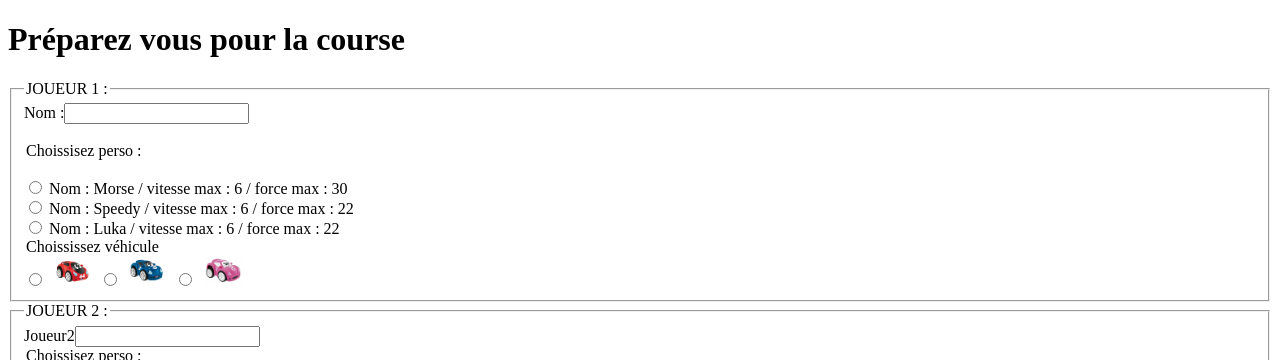
After one commit to OlivierLartillot/car-game, a PHP site: page / in a window 1280 px wide. The commit adds this page. Shown: the top 360 px of the page. Run offline with PHP 8.4, Linux system fonts and the light colour scheme.

Commit message:
start index.html. i may work it

```diff
--- /dev/null
+++ b/index.php
@@ -0,0 +1,57 @@
+<!DOCTYPE html>
+<html lang="en">
+<head>
+    <meta charset="UTF-8">
+    <meta http-equiv="X-UA-Compatible" content="IE=edge">
+    <meta name="viewport" content="width=device-width, initial-scale=1.0">
+    <title>Choix des personnages - car-game</title>
+</head>
+<body>
+    <h1>Préparez vous pour la course</h1>
+	<form method="post" action="test_d.php">
+		<fieldset>
+			<legend>JOUEUR 1 :</legend>
+				<label for="nomJ1">Nom :</label><input type="text" name="nomJ1" id="nomJ1"/><br/><br/>
+
+				<?php
+					// en attendant une table sql je rentre mes infos dans un tableau php
+					require_once "tableau_persos.php";
+					require_once "tableau_couleurs_voitures.php";
+				?>
+
+			<legend>Choissisez perso :</legend><br/>
+
+			<?php foreach ($persoDatas as $key => $currentPersonnage) : ?>
+				<input type="radio" id="perso<?= $key ?>" name="persoj1" value="<?= $currentPersonnage->name  ?>">
+				<label for="perso<?= $key ?>">
+					Nom : <?= $currentPersonnage->name  ?> / vitesse max : <?= $currentPersonnage->vitesseMaximum  ?>  / force max : <?= $currentPersonnage->forceMaximum  ?> <br/>
+				</label>
+			<?php endforeach; ?>
+
+			<legend>Choississez véhicule</legend>
+			<?php foreach ($carsColors as $currentColor) : ?>
+				<input type="radio" id="<?= $currentColor ?>" name="v1" value="<?= $currentColor ?>">
+				<label for="<?= $currentColor ?>"><img src="assets/images/img_marqueurs/<?= $currentColor ?>_vers_droite.png" alt="Voiture <?= $currentColor ?>" height="30px"/></label>
+			<?php endforeach; ?>
+		</fieldset>
+
+		<fieldset>
+			<legend>JOUEUR 2 :</legend>
+				<label for="nomJ2">Joueur2</label><input type="text" name="nomJ2" id="nomJ2"/><br/>
+
+			<legend>Choissisez perso :</legend><br/>
+				<input type="radio" id="perso1b" name="persoj2" value="speedy"><label for="perso1b"><img src="personnages/images/speedy.jpg" alt="speedy" height="200px"/></label>
+				<input type="radio" id="perso2b" name="persoj2" value="morse"><label for="perso2b"><img src="personnages/images/morse.jpg" alt="morse" height="200px"/></label><br/>
+
+			<legend>Choississez véhicule</legend>
+				<input type="radio" id="Vrougeb" name="v2" value="rouge"><label for="Vrougeb"><img src="assets/images/img_marqueurs/rouge_vers_droite.png" alt="Voiture rouge" height="30px"/></label>
+				<input type="radio" id="Vbleueb" name="v2" value="bleue"><label for="Vbleueb"><img src="assets/images/img_marqueurs/bleue_vers_droite.png" alt="Voiture bleue" height="30px"/></label>
+				<input type="radio" id="Vroseb" name="v2" value="rose"><label for="Vroseb"><img src="assets/images/img_marqueurs/rose_vers_droite.png" alt="Voiture rose" height="30px"/></label>
+		</fieldset>
+
+	<input type="submit" name="parametresDeJeu"/>
+	</form>
+
+</body>
+
+</html>
--- a/tableau_couleurs_voitures.php
+++ b/tableau_couleurs_voitures.php
@@ -1,3 +1,3 @@
 <?php
 
-$carsColors = ["rouge","bleue","rose","violette"];
+$carsColors = ["rouge","bleue","rose"];
--- a/tableau_persos.php
+++ b/tableau_persos.php
@@ -7,6 +7,7 @@ $persoDatas = [
     2 => new Personnages(
         'Speedy', 'speedy.jpg', 3, 6, 10, 22, 0, 8, 1,2
     ),
-
-
+    3 => new Personnages(
+        'Luka', 'speedy.jpg', 3, 6, 10, 22, 0, 8, 1,2
+    ),
 ];
```
